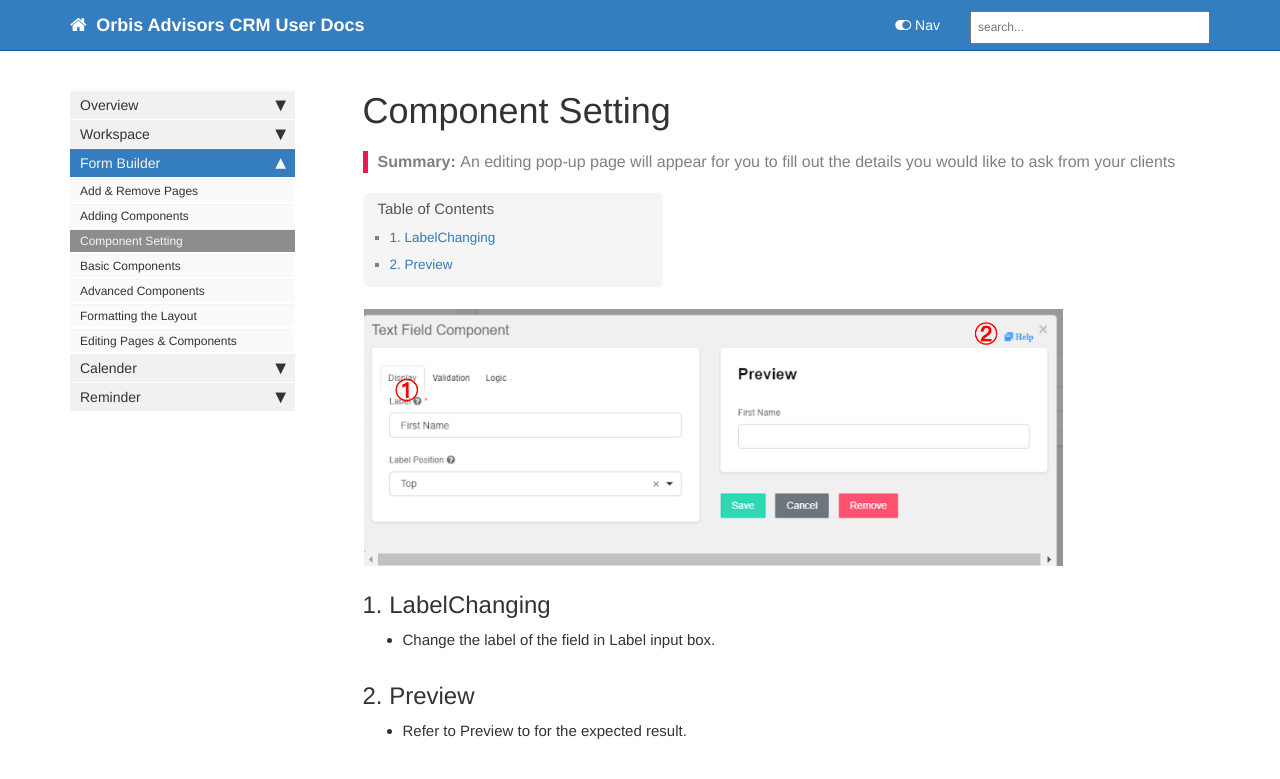
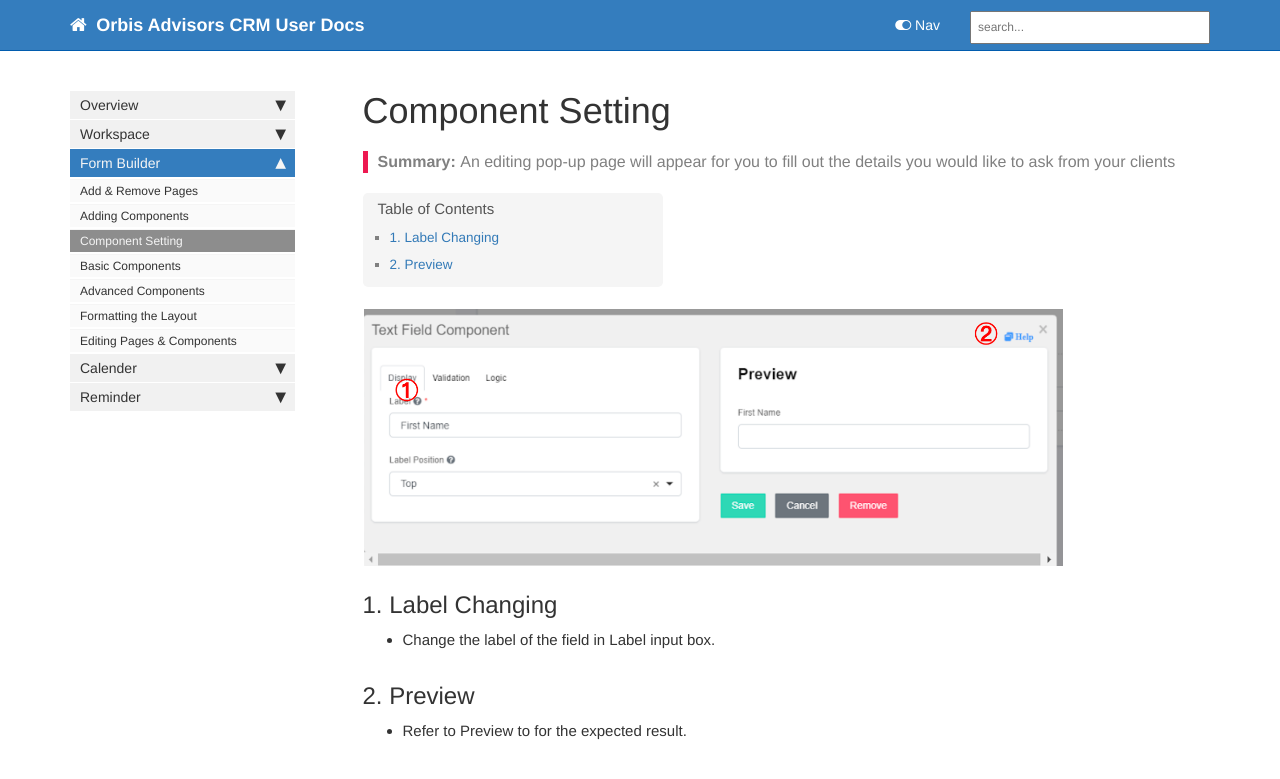
Before and after one commit to ndkhaivn/orbiscrm, a Jekyll site: the page built from pages/Orbis /component_setting.md, in a window 1280 px wide. Shown: the top 779 px of the page. Built offline with Jekyll 4.4.1, drawn with Linux system fonts in a browser that asks for light colours; comment, search, counter and statistics services are not loaded.

Commit message:
title error fix labelsetting -- label setting

```diff
--- a/pages/Orbis /component_setting.md
+++ b/pages/Orbis /component_setting.md
@@ -8,7 +8,7 @@ folder: orbis
 
 {% include image.html file="component_setting.png" %}
 
-## 1. LabelChanging
+## 1. Label Changing
 * Change the label of the field in Label input box.
 
 ## 2. Preview
```
